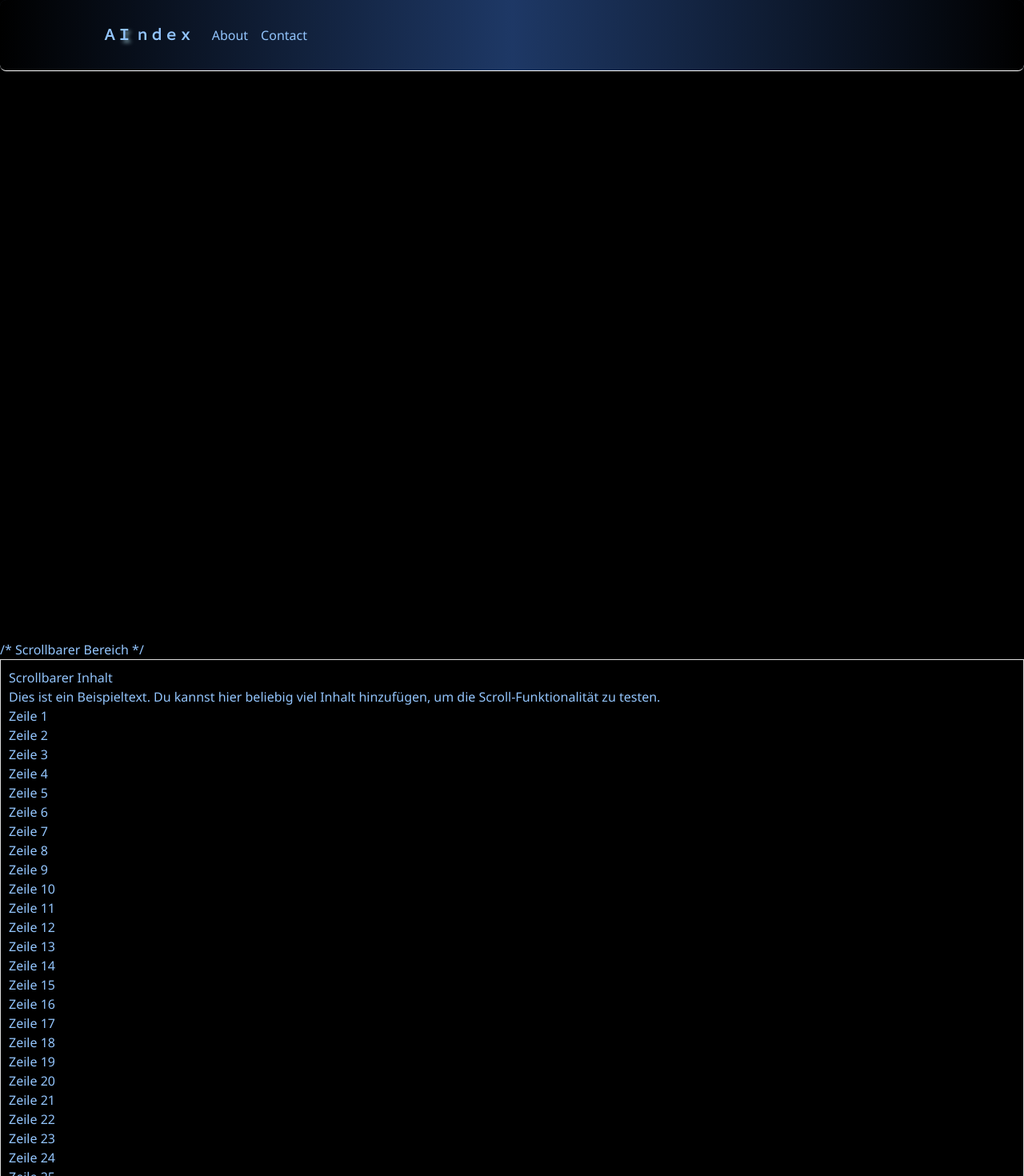
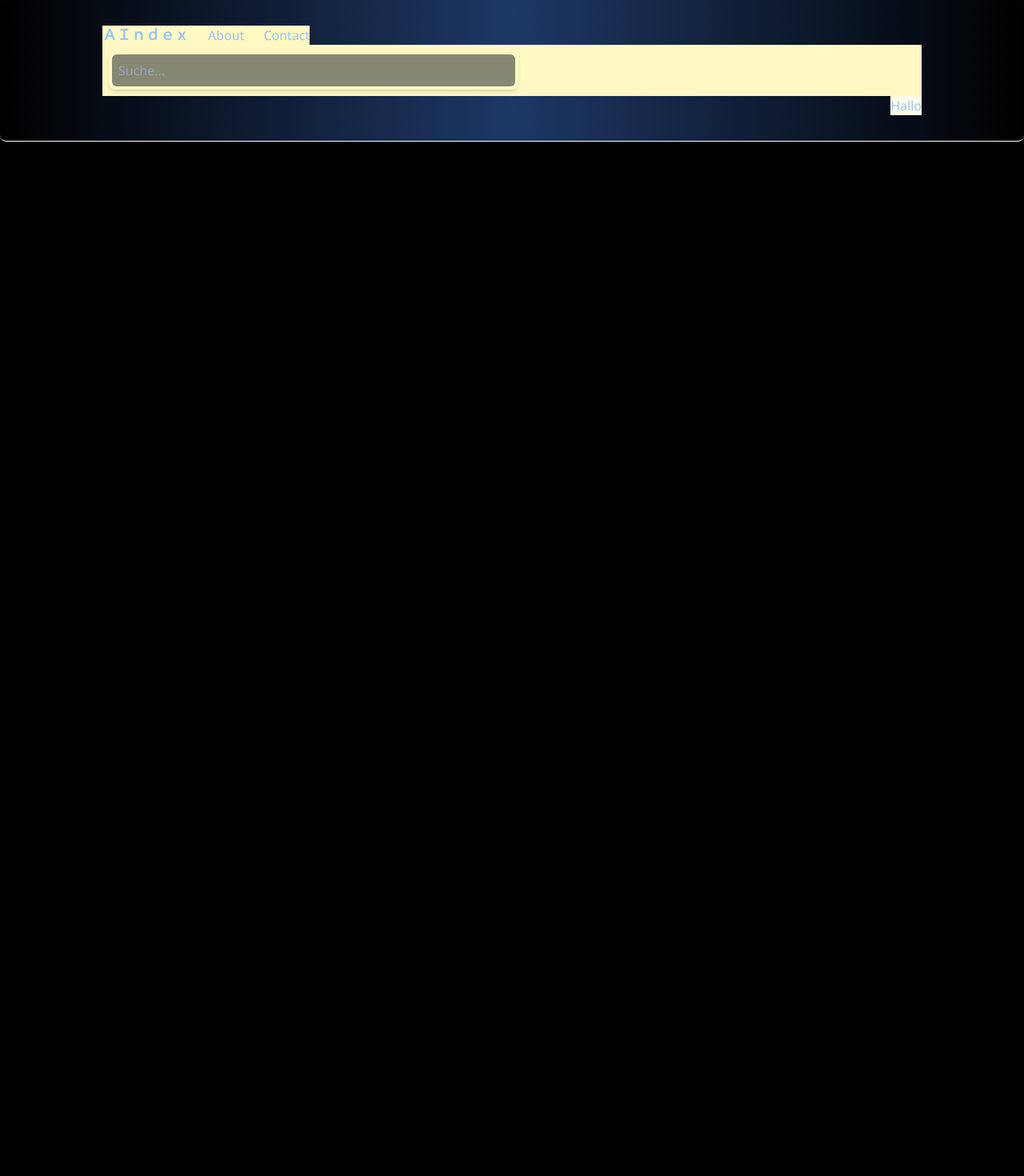
Before and after one commit to AIndex-tech/aindex-tech.github.io, a Next.js app: page / in a window 1280 px wide. Shown: the top 1470 px of the page at 80% size. After the commit the page ends 800 px from the top, so only its background shows below. Built offline with nearby package versions, Linux system fonts and the light colour scheme.

Commit message:
modified:   app/page.tsx

```diff
--- a/app/page.tsx
+++ b/app/page.tsx
@@ -2,18 +2,19 @@ import Link from "next/link";
 
 export default function Home() {
   return (
-    <main>
-      <header className="flex min-h-screen flex-col p-6">
-        <div className="mt-4 flex flex-col items-start gap-4 md:flex-row md:items-center md:justify-between">
-          <div className="absolute top-0 left-0 right-0 flex justify-start gap-6 rounded-lg px-32 py-8 w-full border-b border-b-white bg-gray-900 bg-gradient-to-r from-[#000000] via-blue-500/30 to-[#000000]">
+    <main className="flex min-h-screen flex-col">
+      <header className="flex rounded-lg px-32 py-8 w-full border-b border-b-white bg-gray-900 bg-gradient-to-r from-[#000000] via-blue-500/30 to-[#000000]">
+        <div className="container justify-between items-center">
+          <div className="flex justify-start">
+            <div className="flex gap-6 bg-yellow-100">
               <h1 className="text-lg leading-tight font-bold">
-              Ａ<span className="shadow-3d">Ｉ</span> ｎｄｅｘ
+                ＡＩｎｄｅｘ
                 {/*Discover the AI future. At your fingerti: Anytime, anywhere.*/}
               </h1>
               {/*<Link href="/about">About</Link>*/}
               {/* Navigation */}
               <nav>
-              <ul className="flex gap-4">
+                <ul className="flex gap-6">
                   <li>
                     <Link href="/about">About </Link>
                   </li>
@@ -24,29 +25,52 @@ export default function Home() {
               </nav>
             </div>
           </div>
+          <div className="flex justify-center">
+            <div className="flex-grow p-2 bg-yellow-100">
+              <div className="w-full max-w-lg flex items-center p-1 rounded-lg shadow-md">
+                <input
+                  type="text"
+                  placeholder="Suche..."
+                  className="flex-grow p-2 bg-gray-900/50 rounded-md focus:outline-none focus:ring-2 focus:ring-blue-300"
+                />
+              </div>
+            </div>
+          </div>
+          <div className="flex justify-end">
+            <div className="flex gap-6 bg-yellow-50">Hallo</div>
+          </div>
+        </div>
       </header>
+    </main>
 
-    /* Scrollbarer Bereich */
-      <div
-        style={{
-          height: 'calc(100vh - 80px)', // Höhe des Scrollbereichs
-          overflowY: 'scroll',
-          border: '1px solid #ddd',
-          padding: '10px',
-        }}>
-        <h2>Scrollbarer Inhalt</h2>
-        <p>
-          Dies ist ein Beispieltext. Du kannst hier beliebig viel Inhalt hinzufügen, um die
-          Scroll-Funktionalität zu testen.
-        </p>
-        {[...Array(50)].map((_, i) => (
-          <p key={i}>Zeile {i + 1}</p>
-        ))}
-      </div>
-    </main>
 
   );
 }
+
+// !!!!!!!!!!! ZUM DEBUGGEN CONTAINER FARBE NUTZEN bg-yellow-100 !!!!!!!!!!
+
+
+
+
+
 //by AIndex-tech
 
 /*"absolute top-0 left-0 right-0 flex flex-col justify-center gap-6 rounded-lg bg-[#000000] px-6 py-2 w-full border-b border-b-white"*/
+
+// {/* Scrollbarer Bereich */}
+// <div
+//   style={{
+//     height: 'calc(100vh - 80px)', // Höhe des Scrollbereichs
+//     overflowY: 'scroll',
+//     border: '1px solid #ddd',
+//     padding: '10px',
+//   }}>
+//   <h2>Scrollbarer Inhalt</h2>
+//   <p>
+//     Dies ist ein Beispieltext. Du kannst hier beliebig viel Inhalt hinzufügen, um die
+//     Scroll-Funktionalität zu testen.
+//   </p>
+//   {[...Array(50)].map((_, i) => (
+//     <p key={i}>Zeile {i + 1}</p>
+//   ))}
+// </div>
```
Lines whose indentation alone changed are shown as unchanged.
